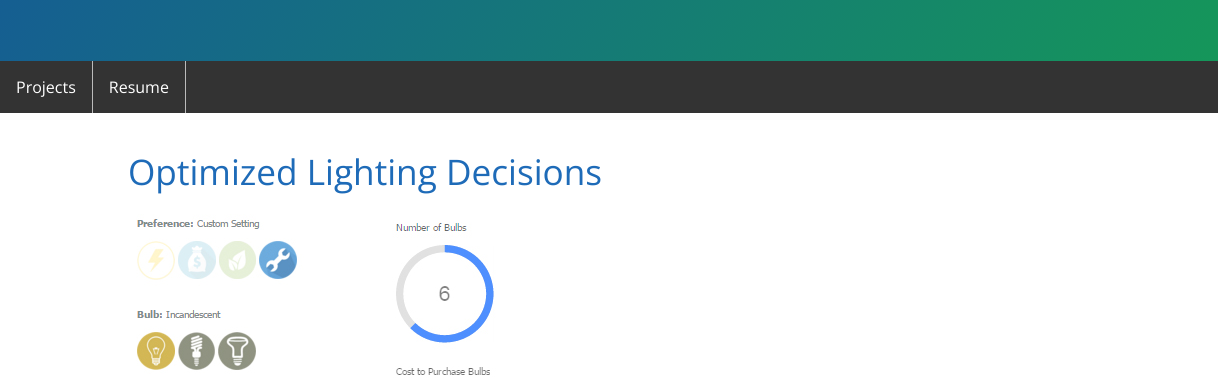
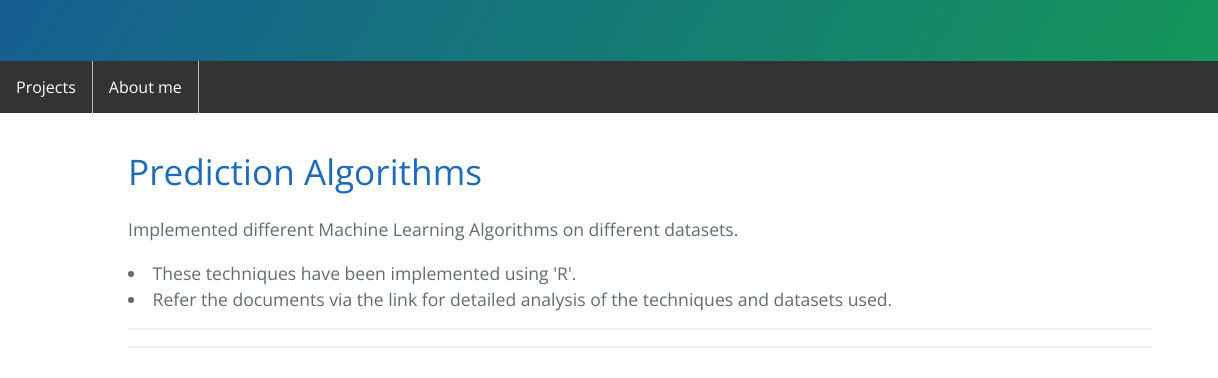
Before and after one commit to kunalseth/kunalseth.github.io, a plain HTML site: page index.html in a window 1280 px wide. Shown: the part 289-667 px from the top of the page, 0-1218 px from the left. Drawn offline with nearby package versions, Linux system fonts and the light colour scheme.

Commit message:
adding about

```diff
--- a/index.html
+++ b/index.html
@@ -44,7 +44,7 @@ li a.hovertest:hover:not(.active) {
   <a class="active" href="#top" style="color: #ffffff;:hover {background-color: #111;}; ">Projects</a></li>
 
   <li style="float: left;border-right:1px solid #bbb; display: block;color: white;text-align: center;padding: 14px 16px;text-decoration: none;  ">
-  <a href="#resume" style="color: #ffffff;:hover {background-color: #131;}; ">Resume</a></li>
+  <a href="#about" style="color: #ffffff;:hover {background-color: #131;}; ">About me</a></li>
 
   <li style="float:right; border-right: none; solid #bbb; display: block;color: white;text-align: center;padding: 0px 16px;text-decoration: none;">
   <a href="https://www.linkedin.com/in/kunalseth23" style="color: #ffffff;" target="_blank"><img src="images/linkedin.png"  width="42 px" ></a></li>
@@ -52,6 +52,17 @@ li a.hovertest:hover:not(.active) {
 
 <section class="main-content" id="top">
 
+
+
+  <p><a href="https://github.com/kunalseth/PredictionAlgorithms" target="_blank">
+    <H1>Prediction Algorithms</H1>
+  </a></p>
+  <div id="info">
+    <p> Implemented different Machine Learning Algorithms on different datasets.
+    <li>These techniques have been implemented using 'R'.
+    <li>Refer the documents via the link for detailed analysis of the techniques and datasets used.
+  </div>
+  <HR><HR>
 
 
   <p><a href="http://kunalseth.github.io/OptimizedLighting/" target="_blank">
@@ -156,10 +167,13 @@ li a.hovertest:hover:not(.active) {
 
 
 
-<section id="resume" class="main-content">
+<section id="about" class="main-content">
 
     <p>
     <H1>Get to know me better!</H1>
+
+    <p>I am <b>Kunal Seth </b>: A final year Graduate student pursuing Information Management at the University of Washington ISchool with a curious mind. I believe in the Power of Data and its capability to help business prosper. I have spent the last few years churning through data and helping business implement data driven solutions. <br>
+    My curiousity driven by a self-motivated attitude is what I believe to be my strength. It has been in my innate capacity to understand the problem at hand, own it and deliver the best solution! Looking forward for more challenges.
 
     <p><a href="documents/KunalSeth-Resume.pdf" download>
   <li><h4>Resume</h4>
```
